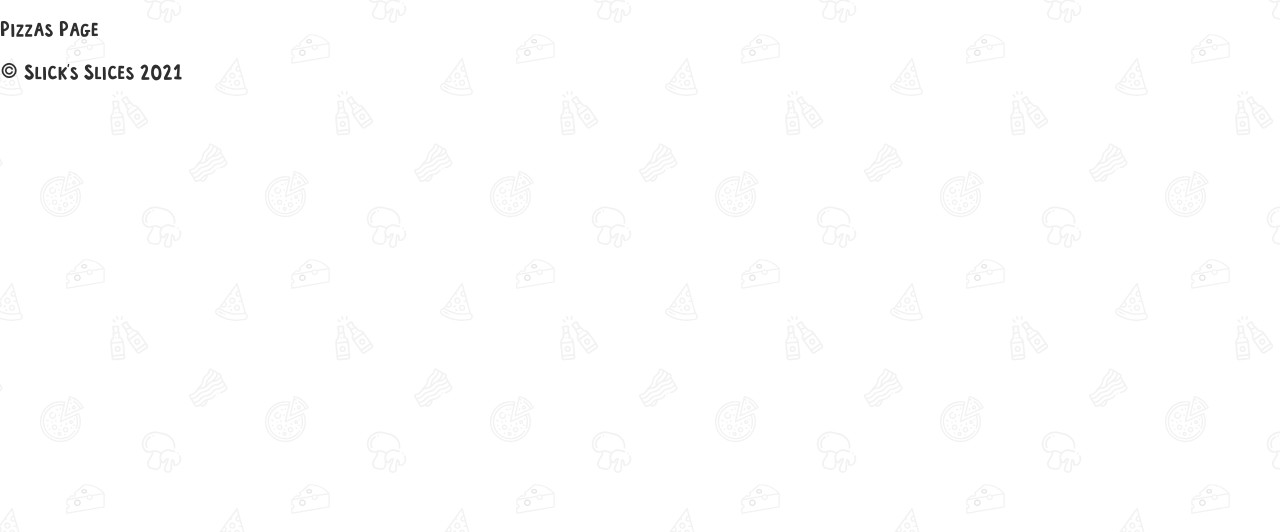
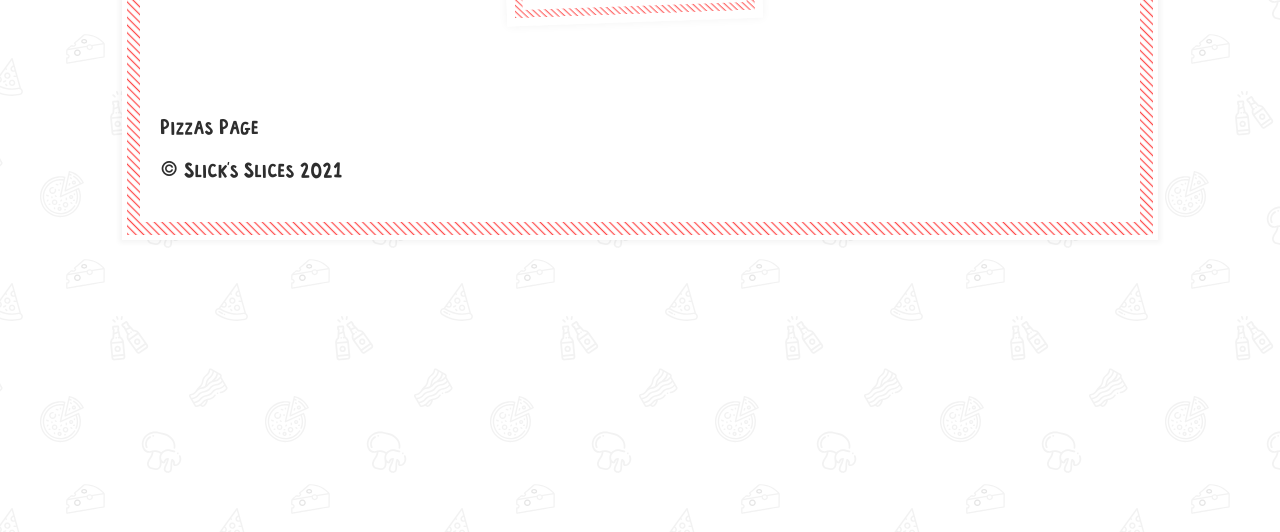
Before and after one commit to minzra/Tut-master-gatsby, a Gatsby site: page /pizzas in a window 1280 px wide. Shown: the part 268-800 px from the top of the page. Built offline with nearby package versions, Linux system fonts and the light colour scheme; Gatsby itself is replaced by a stand-in of ours.

Commit message:
10 styled nav and layout

```diff
--- a/src/components/Layout.js
+++ b/src/components/Layout.js
@@ -1,18 +1,45 @@
 import React from 'react';
+import styled from 'styled-components';
 import Footer from './Footer';
 import Nav from './Nav';
 import 'normalize.css'; // it's a package
 import GlobalStyles from '../styles/GlobalStyles';
 import Typography from '../styles/Typography';
+import stripes from '../assets/images/stripes.svg';
+
+const SiteBorderStyles = styled.div`
+  max-width: 1000px;
+  margin: 12rem auto 4rem auto;
+  margin-top: clamp(2rem, 10vw, 12rem); // clamp is new css
+  background: white url(${stripes});
+  background-size: 1500px;
+  padding: 5px;
+  padding: clamp(5px, 1vw, 25px);
+  box-shadow: 0 0 5px 3px rgba(0, 0, 0, 0.044);
+  border: 5px solid white;
+  @media (max-width: 1100px) {
+    margin-left: 1.5rem;
+    margin-right: 1.5rem;
+  }
+`;
+
+const ContentStyles = styled.div`
+  background: white;
+  padding: 2rem;
+`;
 
 export default function Layout({ children }) {
   return (
-    <div>
+    <>
       <GlobalStyles />
       <Typography />
-      <Nav />
-      {children}
-      <Footer />
-    </div>
+      <SiteBorderStyles>
+        <ContentStyles>
+          <Nav />
+          {children}
+          <Footer />
+        </ContentStyles>
+      </SiteBorderStyles>
+    </>
   );
 }
--- a/src/components/Nav.js
+++ b/src/components/Nav.js
@@ -17,6 +17,7 @@ const NavStyles = styled.nav`
     grid-template-columns: 1fr 1fr auto 1fr 1fr;
     grid-gap: 2rem;
     align-items: center;
+    margin-top: -6rem;
   }
   li {
     --rotate: -2deg;
```
